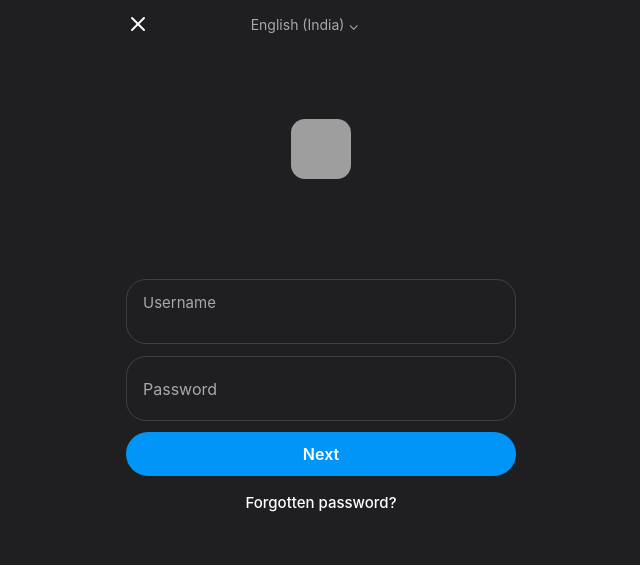
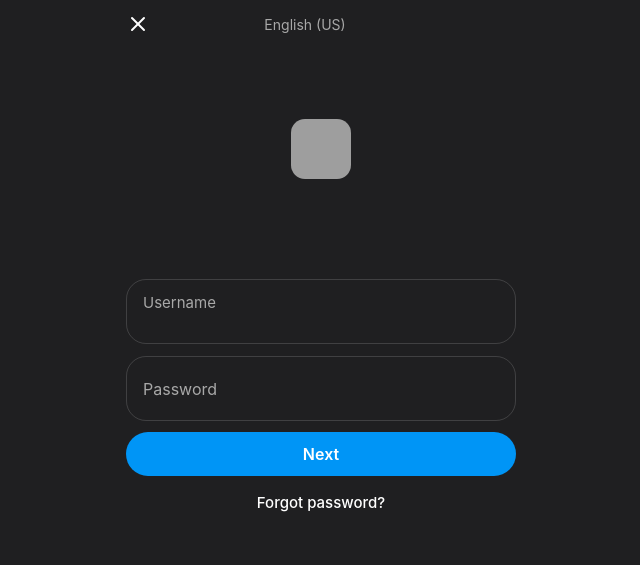
Before and after one commit to muhammed-habeeb-kt/Login-page, a React (Vite) app: page / in a window 1280 px wide. Shown: the top 565 px of the page, without its empty margins (319-959 px from the left). Built offline with nearby package versions, Linux system fonts and the light colour scheme; grey boxes are pictures that could not be loaded.

Commit message:
Freebuff: The layout is absolutely perfect! I just need two very mi...

```diff
--- a/src/pages/Landing.tsx
+++ b/src/pages/Landing.tsx
@@ -57,7 +57,7 @@ function Screen1({ onNext }: { onNext: () => void }) {
         </button>
         <div className="absolute inset-0 flex items-center justify-center pr-8">
           <span className="text-[#a8a8a8] text-[14px]" style={{ fontFamily: FONT }}>
-            English (India) ⌄
+            English (US)
           </span>
         </div>
       </div>
@@ -117,7 +117,7 @@ function Screen1({ onNext }: { onNext: () => void }) {
         {/* Forgotten Password Link */}
         <div className="flex justify-center" style={{ marginTop: 16 }}>
           <button className="text-white text-[15px] font-medium" style={{ fontFamily: FONT }}>
-            Forgotten password?
+            Forgot password?
           </button>
         </div>
       </div>
```
